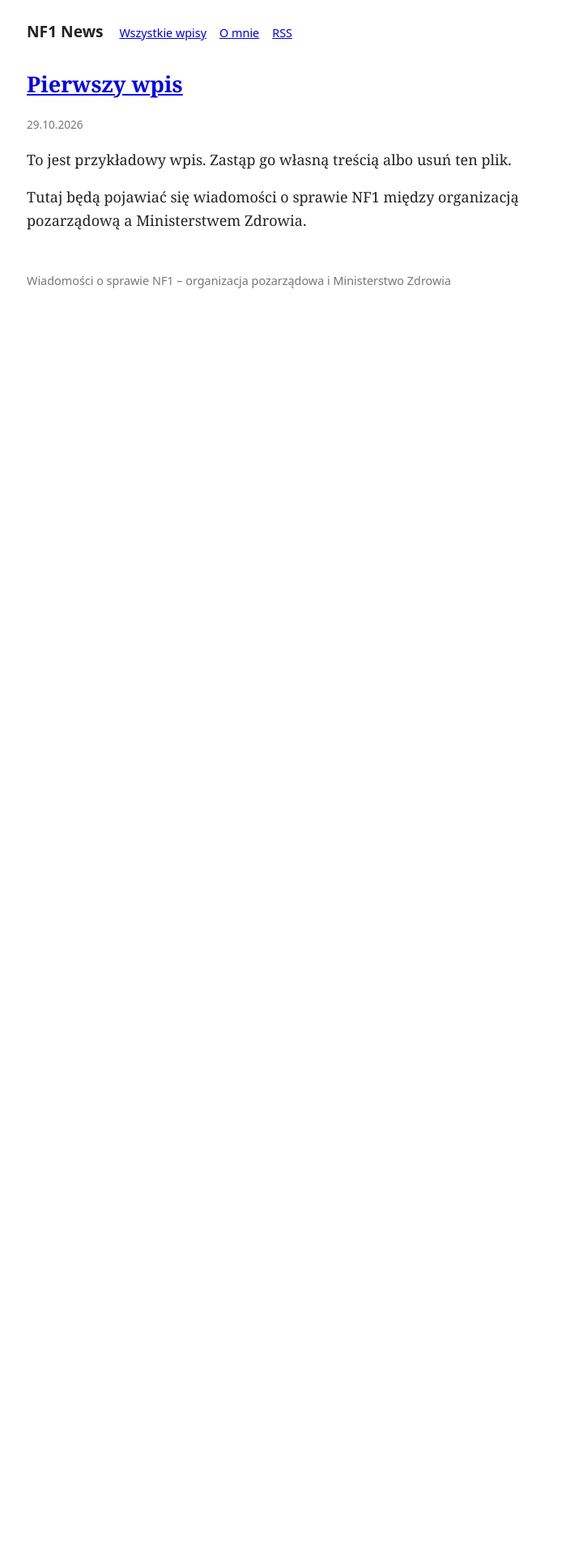
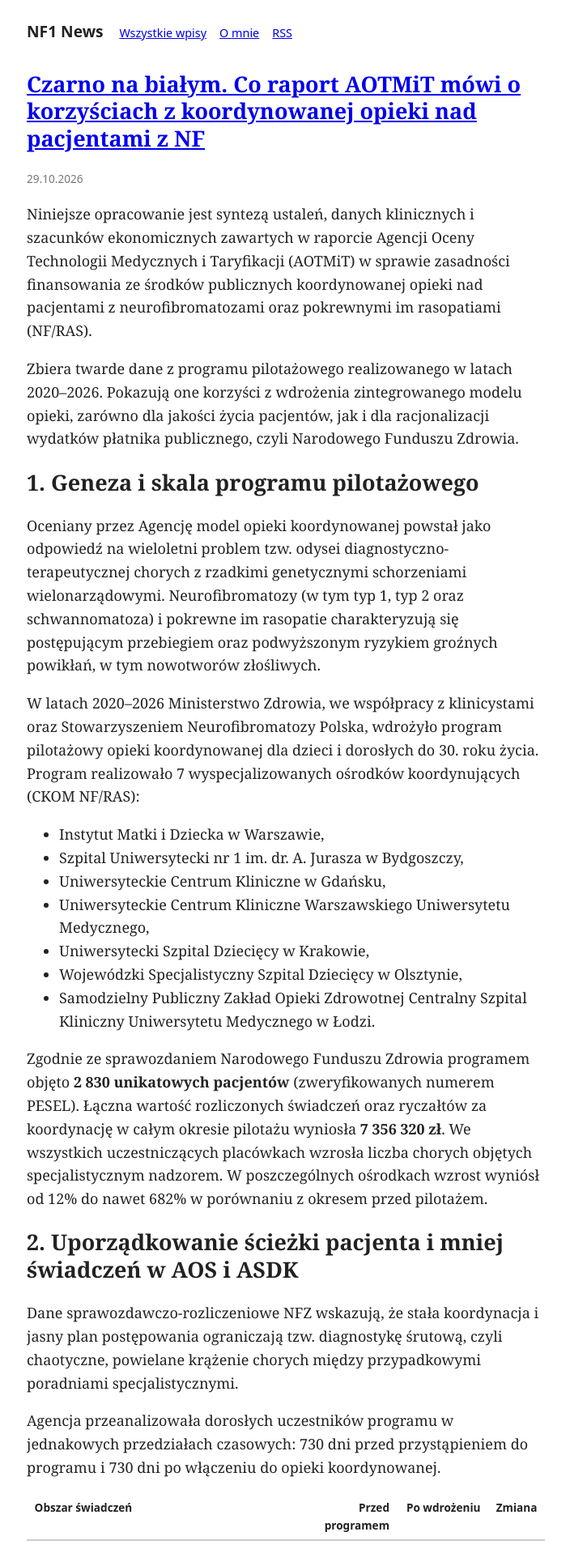
Before and after one commit to sylwiaeb/nf1news, a Jekyll site: the page built from index.html, in a window 1280 px wide. Shown: the top 1913 px of the page at 81% size, without its empty margins (287-991 px from the left). Built offline with Jekyll 4.4.1, drawn with Linux system fonts in a browser that asks for light colours; before the commit the page ends 900 px from its top, so only the background shows below that; some of the changed text lies outside the part shown.

Commit message:
Pierwszy wpis: raport AOTMiT o opiece koordynowanej NF
Co-Authored-By: Claude Opus 5.5 <noreply@anthropic.com>
Claude-Session: https://claude.ai/code/session_019jaYASJxLt3b2qxxJQMkS2

```diff
--- a/_config.yml
+++ b/_config.yml
@@ -12,3 +12,9 @@ feed:
 exclude:
   - JAK-DODAC-WPIS.md
   - Gemfile
+defaults:
+  - scope:
+      path: ""
+      type: posts
+    values:
+      layout: post
--- a/_layouts/default.html
+++ b/_layouts/default.html
@@ -19,6 +19,17 @@
     ul.list { list-style: none; padding: 0; }
     ul.list li { margin-bottom: 0.5rem; }
     footer { margin-top: 3rem; color: #777; }
+    table { display: block; overflow-x: auto; border-collapse: collapse; margin: 1rem 0; font-family: system-ui, sans-serif; font-size: 0.85rem; }
+    th, td { border-bottom: 1px solid #ccc; padding: 0.4rem 0.6rem; text-align: left; vertical-align: top; }
+    th { border-bottom-width: 2px; }
+    .chart { margin: 1rem 0 1.5rem; font-family: system-ui, sans-serif; font-size: 0.8rem; }
+    .chart .legend { margin: 0 0 0.5rem; color: #777; }
+    .chart .row { display: grid; grid-template-columns: 7.5rem 1fr; gap: 0.5rem; align-items: center; margin: 2px 0; }
+    .chart .track { display: flex; align-items: center; gap: 0.4rem; white-space: nowrap; }
+    .bar { display: inline-block; height: 0.9rem; min-width: 2px; background: currentColor; }
+    .legend .bar { width: 0.9rem; vertical-align: middle; }
+    .bar.light { opacity: 0.35; }
+    .source { color: #777; font-family: system-ui, sans-serif; font-size: 0.8rem; }
   </style>
 </head>
 <body>
--- /dev/null
+++ b/_posts/2026-10-29-czarno-na-bialym-raport-aotmit.md
@@ -0,0 +1,128 @@
+---
+title: "Czarno na białym. Co raport AOTMiT mówi o korzyściach z koordynowanej opieki nad pacjentami z NF"
+---
+
+Niniejsze opracowanie jest syntezą ustaleń, danych klinicznych i szacunków ekonomicznych zawartych w raporcie Agencji Oceny Technologii Medycznych i Taryfikacji (AOTMiT) w sprawie zasadności finansowania ze środków publicznych koordynowanej opieki nad pacjentami z neurofibromatozami oraz pokrewnymi im rasopatiami (NF/RAS).
+
+Zbiera twarde dane z programu pilotażowego realizowanego w latach 2020–2026. Pokazują one korzyści z wdrożenia zintegrowanego modelu opieki, zarówno dla jakości życia pacjentów, jak i dla racjonalizacji wydatków płatnika publicznego, czyli Narodowego Funduszu Zdrowia.
+
+## 1. Geneza i skala programu pilotażowego
+
+Oceniany przez Agencję model opieki koordynowanej powstał jako odpowiedź na wieloletni problem tzw. odysei diagnostyczno-terapeutycznej chorych z rzadkimi genetycznymi schorzeniami wielonarządowymi. Neurofibromatozy (w tym typ 1, typ 2 oraz schwannomatoza) i pokrewne im rasopatie charakteryzują się postępującym przebiegiem oraz podwyższonym ryzykiem groźnych powikłań, w tym nowotworów złośliwych.
+
+W latach 2020–2026 Ministerstwo Zdrowia, we współpracy z klinicystami oraz Stowarzyszeniem Neurofibromatozy Polska, wdrożyło program pilotażowy opieki koordynowanej dla dzieci i dorosłych do 30. roku życia. Program realizowało 7 wyspecjalizowanych ośrodków koordynujących (CKOM NF/RAS):
+
+- Instytut Matki i Dziecka w Warszawie,
+- Szpital Uniwersytecki nr 1 im. dr. A. Jurasza w Bydgoszczy,
+- Uniwersyteckie Centrum Kliniczne w Gdańsku,
+- Uniwersyteckie Centrum Kliniczne Warszawskiego Uniwersytetu Medycznego,
+- Uniwersytecki Szpital Dziecięcy w Krakowie,
+- Wojewódzki Specjalistyczny Szpital Dziecięcy w Olsztynie,
+- Samodzielny Publiczny Zakład Opieki Zdrowotnej Centralny Szpital Kliniczny Uniwersytetu Medycznego w Łodzi.
+
+Zgodnie ze sprawozdaniem Narodowego Funduszu Zdrowia programem objęto **2 830 unikatowych pacjentów** (zweryfikowanych numerem PESEL). Łączna wartość rozliczonych świadczeń oraz ryczałtów za koordynację w całym okresie pilotażu wyniosła **7 356 320 zł**. We wszystkich uczestniczących placówkach wzrosła liczba chorych objętych specjalistycznym nadzorem. W poszczególnych ośrodkach wzrost wyniósł od 12% do nawet 682% w porównaniu z okresem przed pilotażem.
+
+## 2. Uporządkowanie ścieżki pacjenta i mniej świadczeń w AOS i ASDK
+
+Dane sprawozdawczo-rozliczeniowe NFZ wskazują, że stała koordynacja i jasny plan postępowania ograniczają tzw. diagnostykę śrutową, czyli chaotyczne, powielane krążenie chorych między przypadkowymi poradniami specjalistycznymi.
+
+Agencja przeanalizowała dorosłych uczestników programu w jednakowych przedziałach czasowych: 730 dni przed przystąpieniem do programu i 730 dni po włączeniu do opieki koordynowanej.
+
+| Obszar świadczeń | Przed programem | Po wdrożeniu | Zmiana |
+|---|---:|---:|---:|
+| Ambulatoryjna opieka specjalistyczna (AOS) | 4 017 konsultacji | 2 512 konsultacji | **−37%** |
+| Ambulatoryjne świadczenia diagnostyczne kosztochłonne (AOS-ASDK) | 653 badania | 550 badań | **−16%** |
+| Opieka psychiatryczna i leczenie uzależnień / CZP | 815 świadczeń | 731 świadczeń | **−10%** |
+
+<div class="chart">
+  <p class="legend"><span class="bar light"></span> przed programem &nbsp; <span class="bar"></span> po wdrożeniu (po 730 dni)</p>
+  <div class="row"><span>AOS</span><span class="track"><span class="bar light" style="width:85%"></span>4 017</span></div>
+  <div class="row"><span></span><span class="track"><span class="bar" style="width:53.2%"></span>2 512</span></div>
+  <div class="row"><span>AOS-ASDK</span><span class="track"><span class="bar light" style="width:13.8%"></span>653</span></div>
+  <div class="row"><span></span><span class="track"><span class="bar" style="width:11.6%"></span>550</span></div>
+  <div class="row"><span>CZP</span><span class="track"><span class="bar light" style="width:17.2%"></span>815</span></div>
+  <div class="row"><span></span><span class="track"><span class="bar" style="width:15.5%"></span>731</span></div>
+</div>
+
+<p class="source">Źródło: opracowanie własne na podstawie danych sprawozdawczo-rozliczeniowych NFZ zawartych w raporcie AOTMiT.</p>
+
+Spadek liczby konsultacji w AOS o ponad jedną trzecią oraz mniejsza liczba kosztochłonnych badań diagnostycznych pokazują, że pacjent prowadzony przez doświadczony ośrodek koordynujący nie obciąża niepotrzebnie kolejek do specjalistów w lokalnych przychodniach.
+
+## 3. Dostęp do koordynatora i ocena opieki
+
+Przed wdrożeniem pilotażu głównymi barierami wskazywanymi przez chorych były brak wiedzy, do jakiego lekarza się zgłosić, długa niepewność diagnostyczna oraz rozproszenie odpowiedzialności medycznej.
+
+Pilotaż wprowadził stanowisko koordynatora opieki, czyli pracownika niebędącego lekarzem, który organizuje harmonogram badań i konsultacji. Według relacji ośrodków pacjenci i ich rodziny najwyżej ocenili przejrzystą ścieżkę leczenia, dostęp do stałego zespołu z doświadczeniem w NF/RAS oraz koordynatora, który pilnuje terminów okresowych kontroli.
+
+Znaczenie koordynatora potwierdza przywołane przez AOTMiT badanie z Wielkiej Brytanii (Ju 2025). Wśród pacjentów z NF1, ich rodzin i opiekunów, którzy mieli dostęp do koordynatora opieki, zadowolonych było 71%. Wśród osób bez takiego dostępu tylko 25%.
+
+<div class="chart">
+  <p class="legend">Odsetek zadowolonych z opieki</p>
+  <div class="row"><span>z koordynatorem</span><span class="track"><span class="bar" style="width:60.4%"></span>71%</span></div>
+  <div class="row"><span>bez koordynatora</span><span class="track"><span class="bar light" style="width:21.3%"></span>25%</span></div>
+</div>
+
+## 4. Pełne poparcie ekspertów i konsultantów krajowych
+
+W ramach procedury oceny AOTMiT zwróciła się o pisemne opinie do wiodących ekspertów medycznych w Polsce, w tym do konsultant krajowej w dziedzinie genetyki klinicznej prof. dr hab. n. med. Anny Latos-Bieleńskiej oraz konsultant krajowej w dziedzinie neurologii dziecięcej prof. dr hab. n. med. Justyny Paprockiej.
+
+Wynik był jednoznaczny: **100% opiniujących klinicystów** opowiedziało się za włączeniem opieki koordynowanej do koszyka świadczeń gwarantowanych.
+
+Eksperci wskazali następujące kluczowe argumenty:
+
+- **Precyzyjne rozpoznanie i zapobieganie błędom.** U dzieci i młodzieży prawidłowe różnicowanie poszczególnych typów rasopatii i neurofibromatoz zapobiega błędnemu szacowaniu ryzyka. Pozwala uniknąć zarówno „przediagnozowania”, jak i niedocenienia objawów.
+- **Profilaktyka onkologiczna u dorosłych.** U dorosłych z NF1 ryzyko nowotworów złośliwych, takich jak mięsaki MPNST, rak piersi u młodych kobiet, guzy GIST czy guzy chromochłonne, jest wielokrotnie wyższe niż w populacji ogólnej. Tylko systematyczny nadzór w wyspecjalizowanym ośrodku pozwala wykryć zmiany na etapie umożliwiającym skuteczne leczenie operacyjne.
+- **Bezpieczna tranzycja.** Dedykowane świadczenia dla dorosłych zamykają tzw. lukę systemową: pacjent kończący 18 lat wypadał z dotychczasowego nadzoru pediatrycznego i zostawał bez opieki.
+- **Koordynacji nie da się zastąpić.** Eksperci wprost zaznaczyli, że pojedyncze skierowania do AOS bez finansowanego ryczałtu koordynacyjnego nie są rozwiązaniem równoważnym i prowadzą do przerwania ciągłości leczenia.
+
+## 5. Analiza wpływu na budżet NFZ: oszczędności płatnika
+
+Analitycy AOTMiT oszacowali skutki finansowe w trzyletnim horyzoncie (2027–2029). Analiza wykazała, że w wariancie podstawowym i maksymalnym wdrożenie opieki koordynowanej przynosi oszczędności.
+
+AOTMiT porównała scenariusz istniejący, czyli kontynuację rozproszonego finansowania standardowych porad AOS dla pacjentów z rozpoznaniem ICD-10 Q85.0, ze scenariuszem nowym: systemowym modelem opieki koordynowanej z miesięcznym ryczałtem za koordynację w wysokości 8 436 zł na ośrodek.
+
+### Wariant podstawowy (najbardziej prawdopodobny)
+
+Opiera się na danych sprawozdawczo-rozliczeniowych NFZ i odzwierciedla rzeczywistą liczbę pacjentów z rozpoznaniem Q85.0 korzystających obecnie z systemu: od 5 586 do 6 187 osób rocznie.
+
+| Rok | Całkowite koszty | Oszczędności inkrementalne |
+|---|---:|---:|
+| 2027 | 4,7 mln zł | 581 861 zł |
+| 2028 | 4,9 mln zł | 1 192 231 zł |
+| 2029 | 5,2 mln zł | 1 856 961 zł |
+
+### Wariant maksymalny (epidemiologiczny)
+
+Uwzględnia pełną szacowaną populację chorych na neurofibromatozy w Polsce, czyli ok. 13,5–13,7 tys. osób, na podstawie danych demograficznych GUS. W tym scenariuszu oszczędności dla NFZ wynoszą 2 235 855 zł w 2027 r., 3 483 257 zł w 2028 r. i 4 717 426 zł w 2029 r.
+
+### Wariant minimalny
+
+Przy niewielkiej liczbie pacjentów stały koszt ryczałtów koordynacyjnych powoduje niewielki wzrost wydatków: ok. 328 tys. zł w 2027 r. i 156 tys. zł w 2028 r. W 2029 r. pojawia się już oszczędność.
+
+<div class="chart">
+  <p class="legend">Oszczędności NFZ: <span class="bar light"></span> wariant podstawowy &nbsp; <span class="bar"></span> wariant maksymalny</p>
+  <div class="row"><span>2027</span><span class="track"><span class="bar light" style="width:10.5%"></span>0,58 mln zł</span></div>
+  <div class="row"><span></span><span class="track"><span class="bar" style="width:40.3%"></span>2,24 mln zł</span></div>
+  <div class="row"><span>2028</span><span class="track"><span class="bar light" style="width:21.5%"></span>1,19 mln zł</span></div>
+  <div class="row"><span></span><span class="track"><span class="bar" style="width:62.8%"></span>3,48 mln zł</span></div>
+  <div class="row"><span>2029</span><span class="track"><span class="bar light" style="width:33.5%"></span>1,86 mln zł</span></div>
+  <div class="row"><span></span><span class="track"><span class="bar" style="width:85%"></span>4,72 mln zł</span></div>
+</div>
+
+Oszczędności wynikają z tego, że koszt ryczałtu koordynacyjnego z nawiązką rekompensuje mniejsza liczba dublowanych porad AOS i powielanych badań diagnostycznych.
+
+## 6. Podsumowanie wskaźników
+
+| Wskaźnik | Wartość |
+|---|---|
+| Liczba pacjentów w pilotażu | 2 830 unikatowych osób (PESEL) |
+| Łączny koszt pilotażu | 7,36 mln zł (świadczenia i koordynacja) |
+| Konsultacje w AOS | spadek o 37% u dorosłych uczestników |
+| Diagnostyka kosztochłonna (AOS-ASDK) | spadek o 16% |
+| Satysfakcja z opieki z koordynatorem | 71% wobec 25% bez koordynatora (badanie brytyjskie przywołane przez AOTMiT) |
+| Poparcie ekspertów klinicznych | 100% za wpisaniem do koszyka świadczeń gwarantowanych |
+| Prognozowane oszczędności NFZ (2027–2029) | od 582 tys. zł (wariant podstawowy) do 4,72 mln zł rocznie (wariant maksymalny) |
+
+Dane zebrane w raporcie AOTMiT pokazują, że model opieki koordynowanej wypracowany przez polskich lekarzy i Stowarzyszenie Neurofibromatozy Polska przynosi wymierne korzyści organizacyjne i ekonomiczne. **Mimo to Agencja wydała negatywną rekomendację, a Ministerstwo Zdrowia zakończyło prace nad wprowadzeniem świadczenia.**
+
+<p class="source">Źródło: Stanowisko Rady Przejrzystości AOTMiT nr 145/2026 z 5 października 2026 r. oraz raport AOTMiT nr DRiSSOZ.4100.3.2026, Stowarzyszenie Neurofibromatozy Polska</p>
--- a/_posts/2026-10-29-pierwszy-wpis.md
+++ /dev/null
@@ -1,7 +0,0 @@
----
-title: "Pierwszy wpis"
----
-
-To jest przykładowy wpis. Zastąp go własną treścią albo usuń ten plik.
-
-Tutaj będą pojawiać się wiadomości o sprawie NF1 między organizacją pozarządową a Ministerstwem Zdrowia.
```
